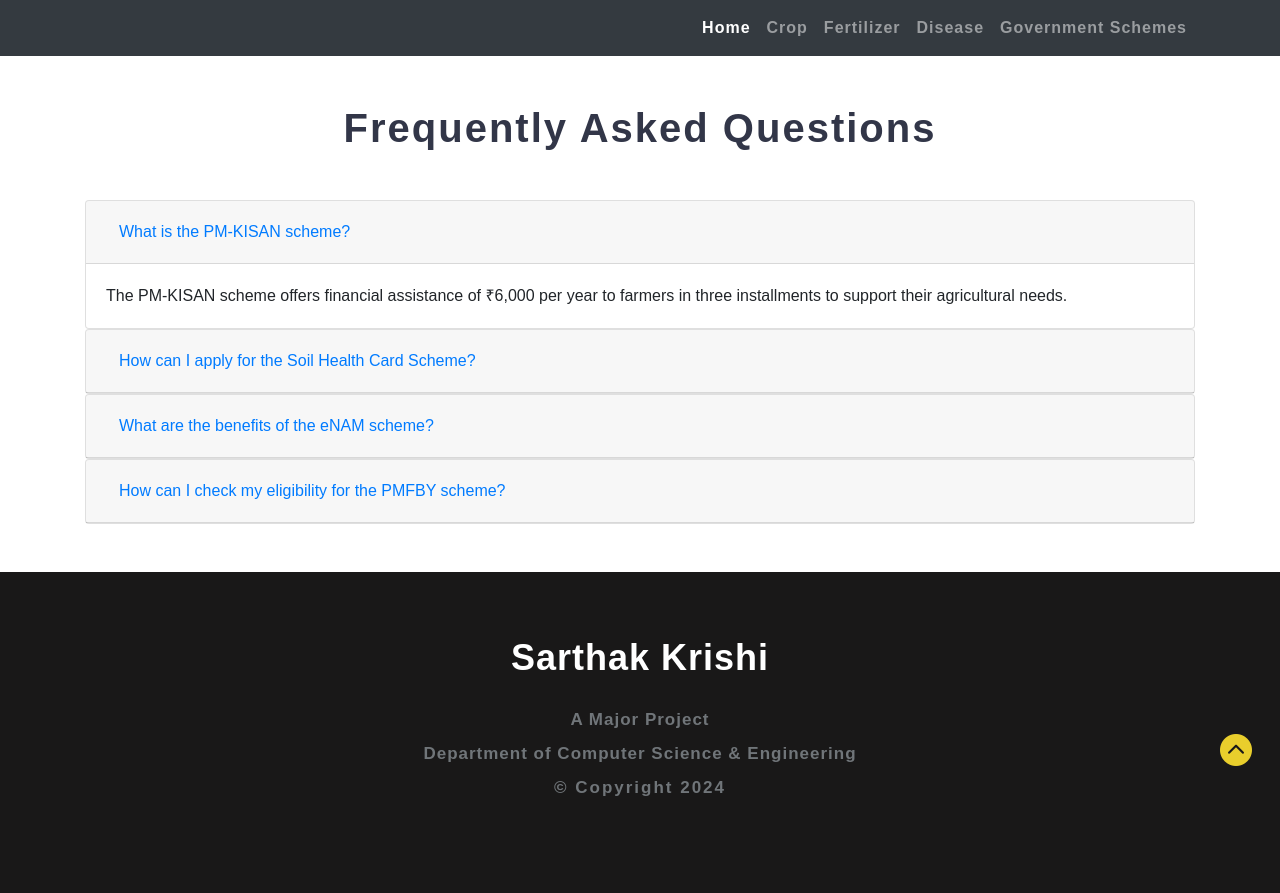
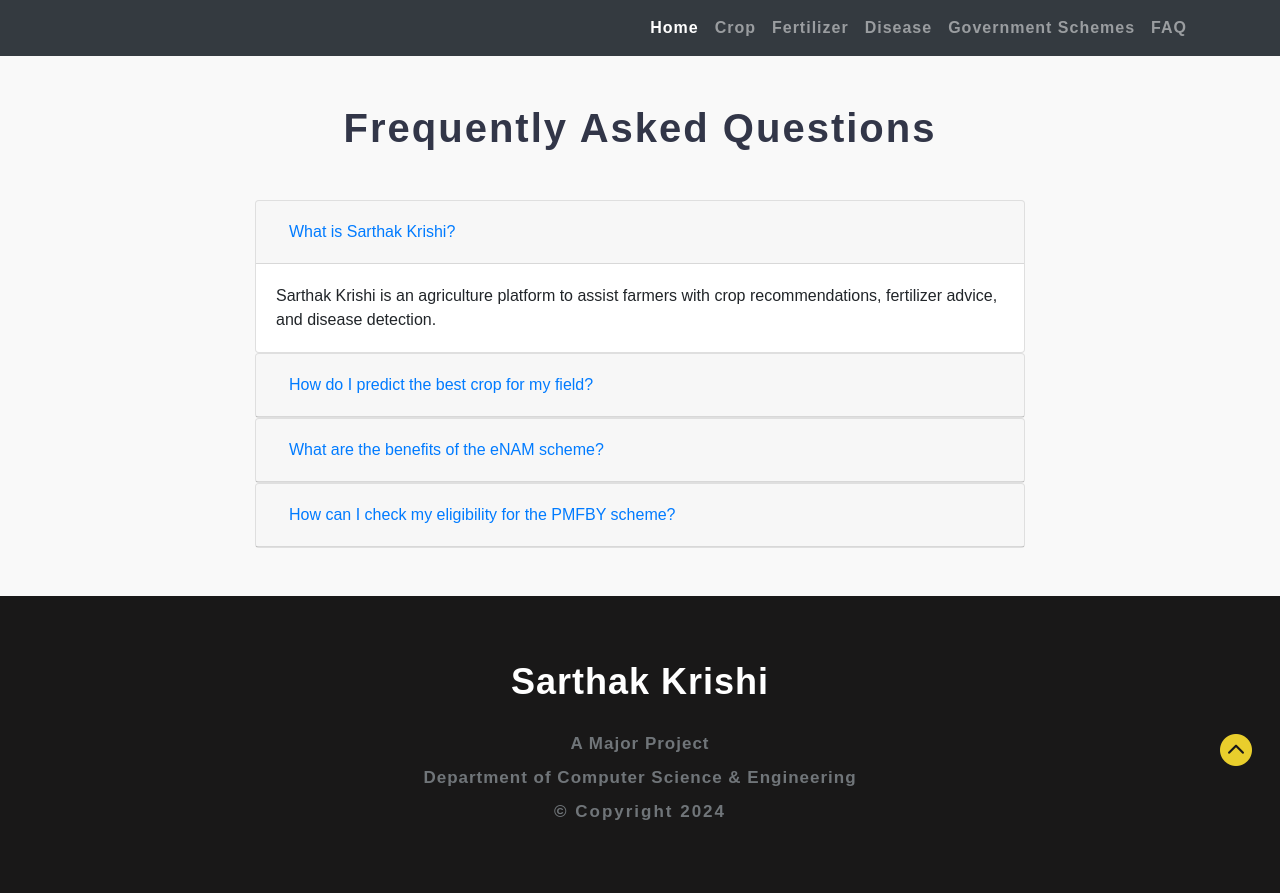
Before and after one commit to Arjitakushwah/sarthak-krishi, a Flask app: page /faq in a window 1280 px wide. Before the commit the page ends 796 px from the top, so only its background shows below. Run offline with Flask 3, Linux system fonts and the light colour scheme; some libraries are stand-ins or nearby versions; some web fonts are replaced.

Commit message:
faq added

```diff
--- a/app.py
+++ b/app.py
@@ -1,4 +1,5 @@
-from flask import Flask, render_template
+from flask import Flask, render_template, jsonify
+import json
 
 app = Flask(__name__)
 
@@ -24,7 +25,16 @@
 
 @app.route('/faq')
 def faq():
-    return render_template('faq.html', title="FAQ - Sarthak Krishi")
+    with open('static/json/faq.json', 'r') as file:
+        faq_data = json.load(file)
+    return render_template('faq.html', faqs=faq_data)
+
+# API to fetch FAQs from JSON file
+@app.route('/api/faqs', methods=['GET'])
+def get_faqs():
+    with open('static/faqs.json') as f:
+        faqs = json.load(f)
+    return jsonify(faqs)
 
 
 
--- a/static/css/style.css
+++ b/static/css/style.css
@@ -1209,6 +1209,46 @@
 }
 /*-- //move top --*/
 
+body {
+    font-family: Arial, sans-serif;
+    margin: 0;
+    padding: 0;
+    background-color: #f9f9f9;
+}
+
+
+
+
+
+.faq-section {
+    max-width: 800px;
+    margin: 0 auto;
+}
+
+
+
+
+.faq-item {
+    border: 1px solid #ddd;
+    margin-bottom: 1rem;
+    padding: 1rem;
+    background-color: #fff;
+    border-radius: 5px;
+}
+
+.faq-item h3 {
+    margin: 0;
+    color: #333;
+}
+
+.faq-item p {
+    margin: 0.5rem 0 0;
+    color: #666;
+}
+
+
+
+
 
 /*-- Responsive design --*/
 
--- /dev/null
+++ b/static/json/faq.json
@@ -0,0 +1,18 @@
+[
+    {
+        "question": "What is Sarthak Krishi?",
+        "answer": "Sarthak Krishi is an agriculture platform to assist farmers with crop recommendations, fertilizer advice, and disease detection."
+    },
+    {
+        "question": "How do I predict the best crop for my field?",
+        "answer": "Use the Crop Prediction feature by providing details like soil type, temperature, and rainfall."
+    },
+    {
+        "question": "How do I report a technical issue?",
+        "answer": "Visit the Contact page and submit the form with your issue details."
+    },
+    {
+        "question": "What are the supported regions for the services?",
+        "answer": "Currently, Sarthak Krishi supports all regions within India."
+    }
+]
--- a/templates/faq.html
+++ b/templates/faq.html
@@ -12,14 +12,14 @@
                 <div class="card-header" id="headingOne">
                     <h5 class="mb-0">
                         <button class="btn btn-link" data-toggle="collapse" data-target="#collapseOne" aria-expanded="true" aria-controls="collapseOne">
-                            What is the PM-KISAN scheme?
+                            What is Sarthak Krishi?
                         </button>
                     </h5>
                 </div>
 
                 <div id="collapseOne" class="collapse show" aria-labelledby="headingOne" data-parent="#accordion">
                     <div class="card-body">
-                        The PM-KISAN scheme offers financial assistance of ₹6,000 per year to farmers in three installments to support their agricultural needs.
+                        Sarthak Krishi is an agriculture platform to assist farmers with crop recommendations, fertilizer advice, and disease detection.
                     </div>
                 </div>
             </div>
@@ -29,13 +29,13 @@
                 <div class="card-header" id="headingTwo">
                     <h5 class="mb-0">
                         <button class="btn btn-link collapsed" data-toggle="collapse" data-target="#collapseTwo" aria-expanded="false" aria-controls="collapseTwo">
-                            How can I apply for the Soil Health Card Scheme?
+                            How do I predict the best crop for my field?
                         </button>
                     </h5>
                 </div>
                 <div id="collapseTwo" class="collapse" aria-labelledby="headingTwo" data-parent="#accordion">
                     <div class="card-body">
-                        You can apply for the Soil Health Card Scheme by visiting the official website of the Ministry of Agriculture and filling out the application form online. You can also apply at the local agricultural office in your area.
+                        Use the Crop Prediction feature by providing details like soil type, temperature, and rainfall.
                     </div>
                 </div>
             </div>
--- a/templates/layout.html
+++ b/templates/layout.html
@@ -183,6 +183,9 @@
 					<li class="nav-item">
 						<a class="nav-link" href="{{ url_for('schemes') }}">Government Schemes</a>
 					</li>
+					<li class="nav-item">
+						<a class="nav-link" href="{{ url_for('faq') }}">FAQ</a>
+					</li>
 				</ul>
 			</div>
 		</div>
```
Also changed, not shown: static/scripts/faq.js (added, +37 -0 lines).
